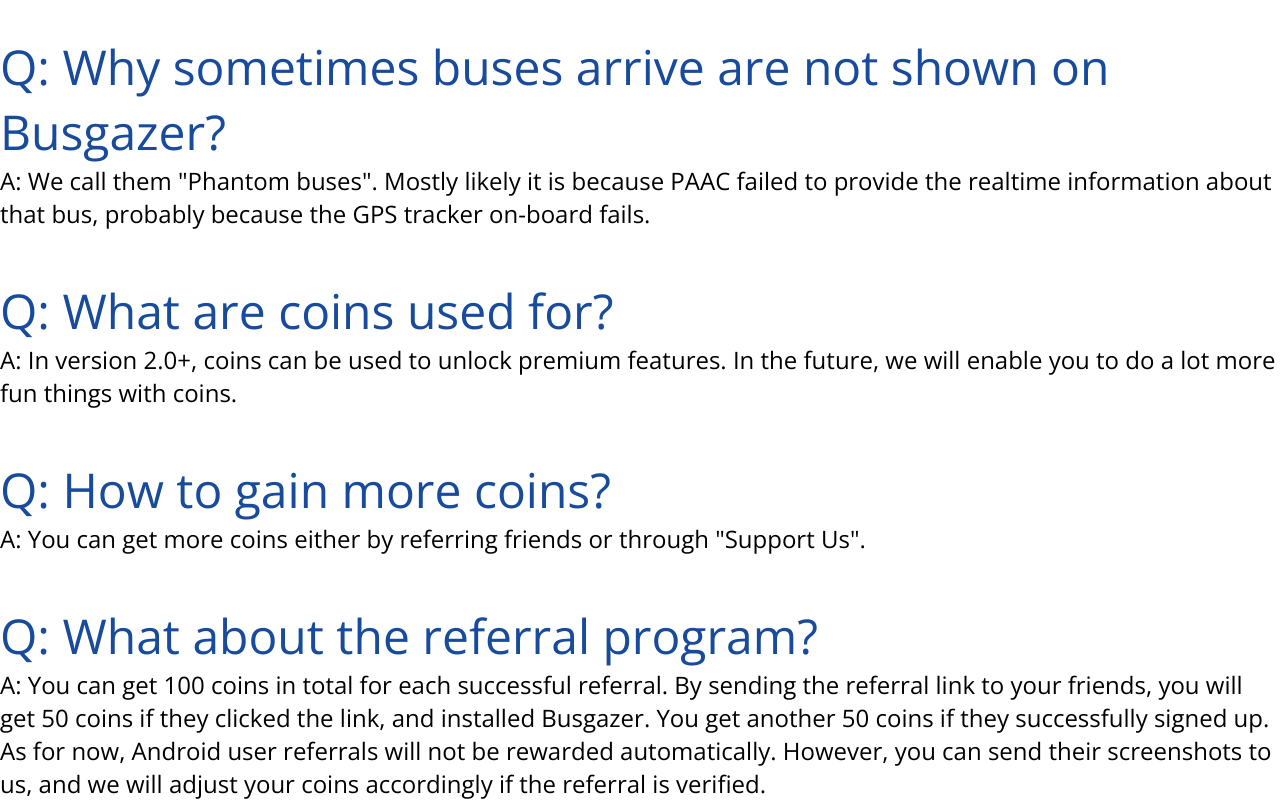
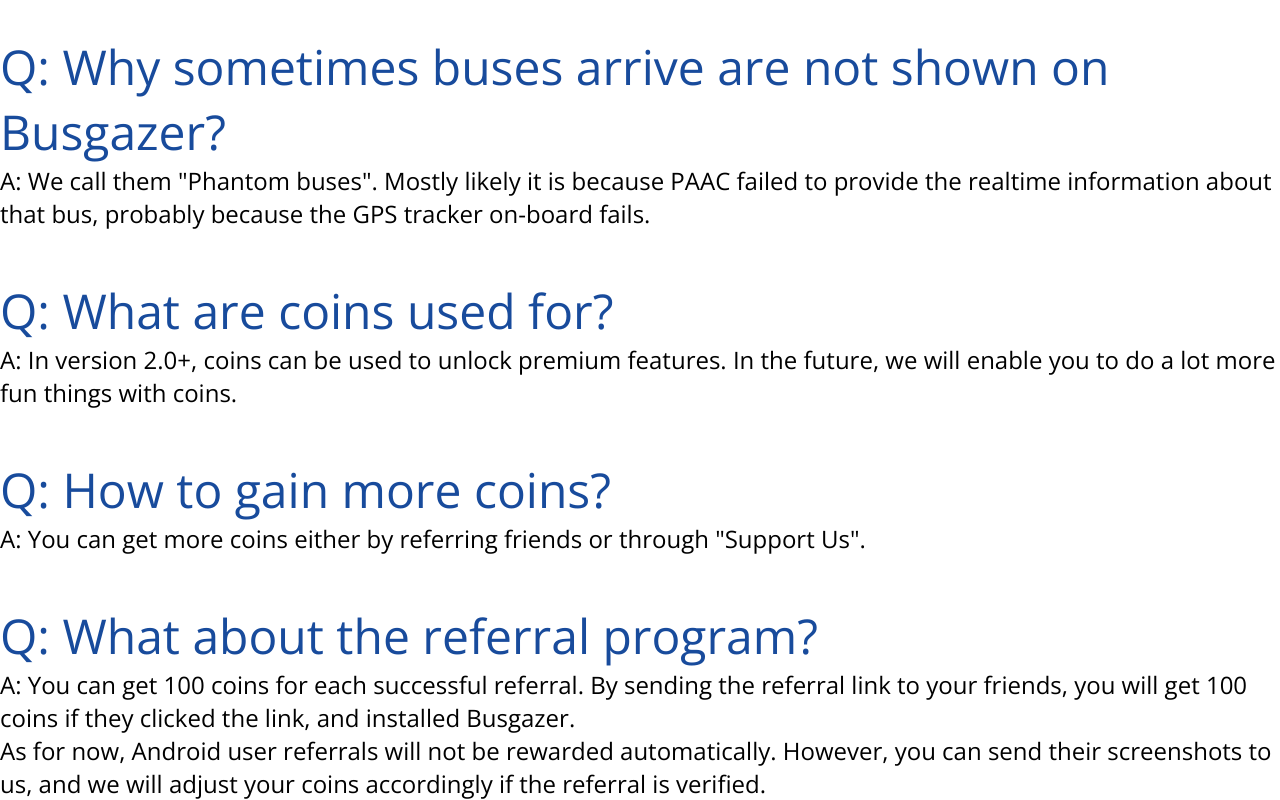
Before and after one commit to drouyang/busgazer-website, a plain HTML site: page faq-mobile.html in a window 1280 px wide. Shown: the part 1581-2381 px from the top of the page. Drawn offline with nearby package versions, Linux system fonts and the light colour scheme.

Commit message:
updated referral

```diff
--- a/faq-mobile.html
+++ b/faq-mobile.html
@@ -41,7 +41,7 @@
   <p>A: You can get more coins either by referring friends or through "Support Us".</p>
 
   <h2>Q: What about the referral program?</h2>
-  <p>A: You can get 100 coins in total for each successful referral. By sending the referral link to your friends, you will get 50 coins if they clicked the link, and installed Busgazer. You get another 50 coins if they successfully signed up.</p>
+  <p>A: You can get 100 coins for each successful referral. By sending the referral link to your friends, you will get 100 coins if they clicked the link, and installed Busgazer.</p>
     <p>As for now, Android user referrals will not be rewarded automatically. However, you can send their screenshots to us, and we will adjust your coins accordingly if the referral is verified.</p>
 </body>
 
```
